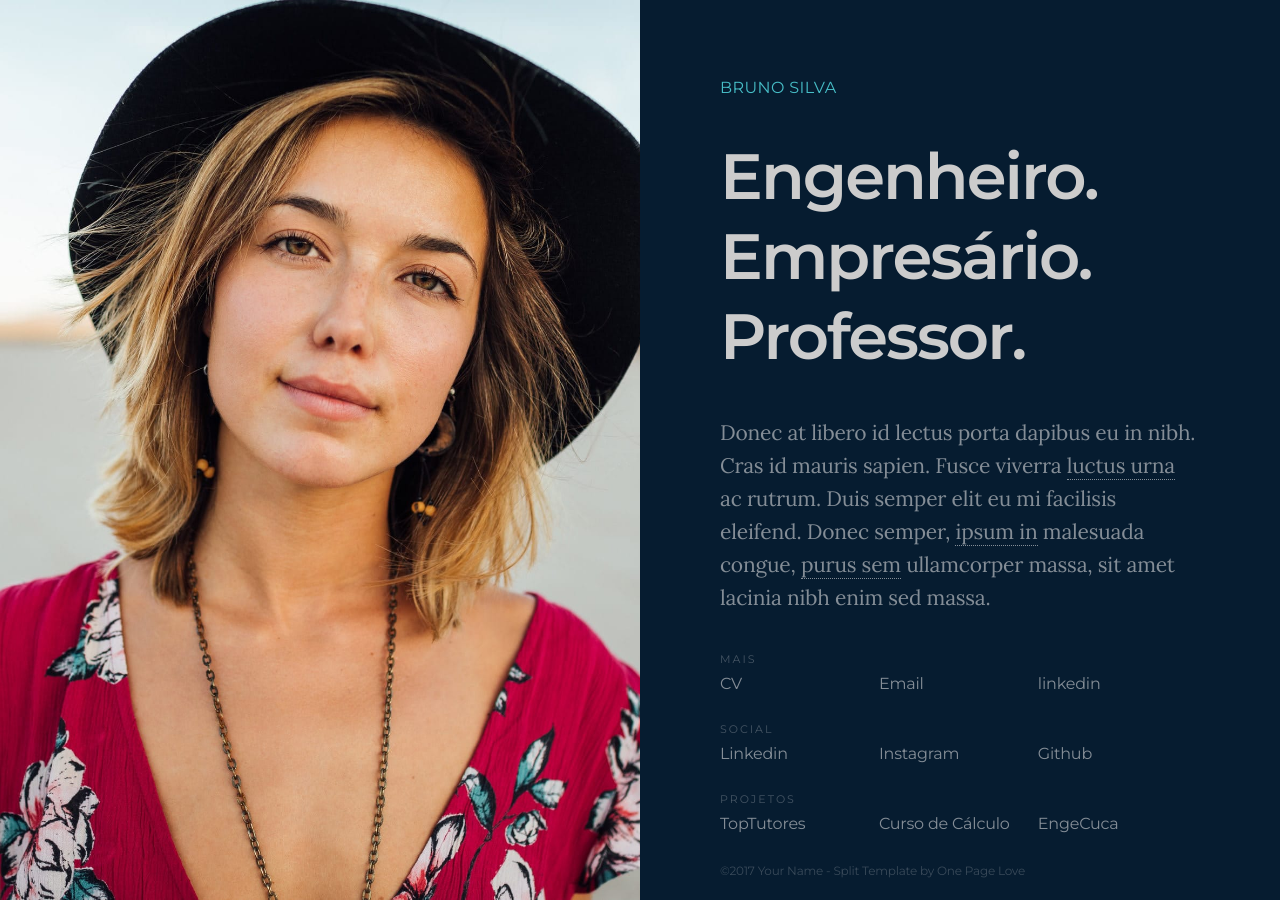
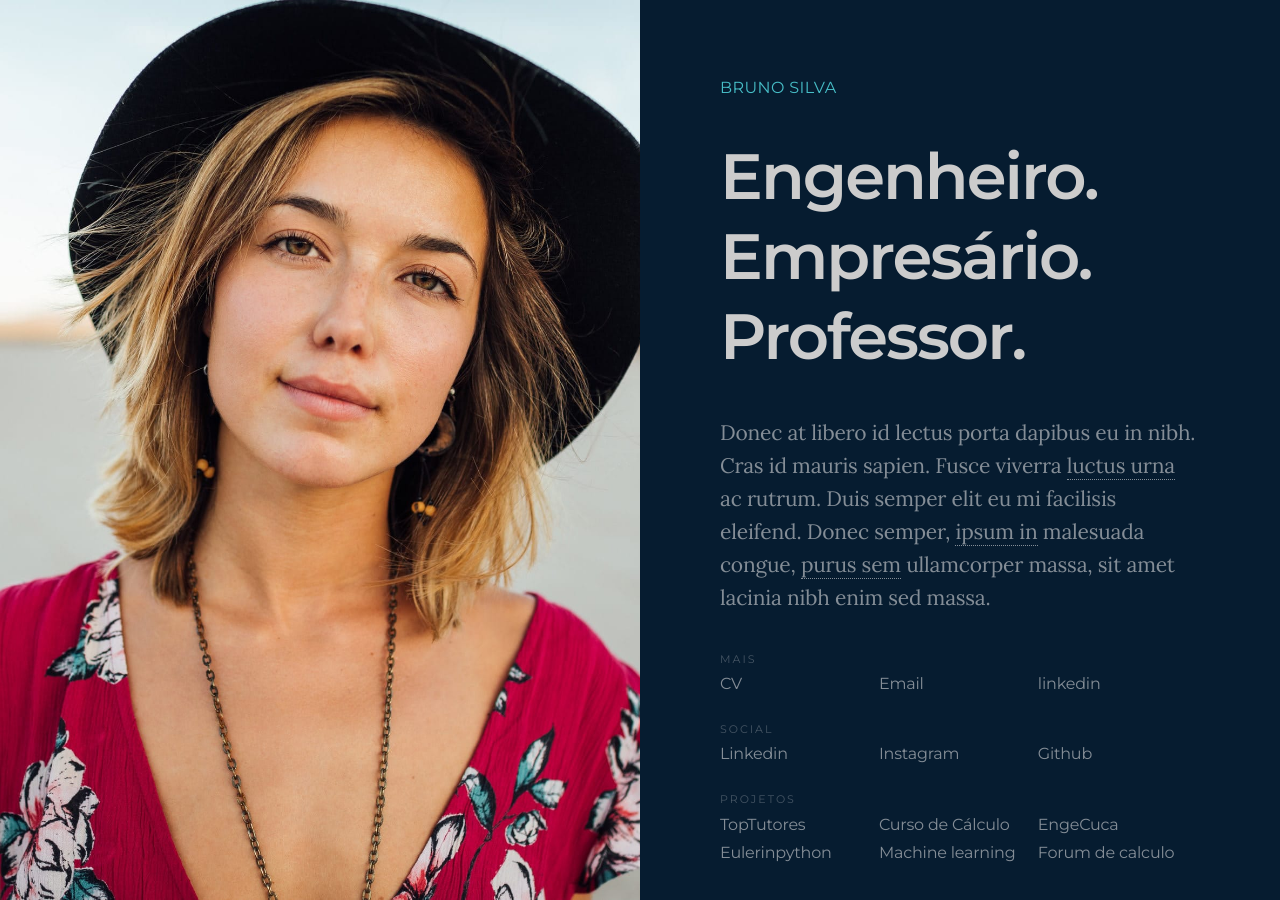
Before and after one commit to bru1987/bru1987.github.io, a Jekyll site: the page built from index.html, in a window 1280 px wide. Built offline with Jekyll 4.4.1, drawn with Linux system fonts in a browser that asks for light colours.

Commit message:
tweak #2

```diff
--- a/assets/css/split.css
+++ b/assets/css/split.css
@@ -116,6 +116,11 @@ body.page-template-page-fullsingle-split {
   body.page-template-page-fullsingle-split p {
     color: #848d96; }
 
+ul#projects {
+  line-height: 0rem;
+  margin-top: 12px;
+}
+
 .fs-split {
   width: 100vw;
   height: 100vh;
@@ -155,16 +160,16 @@ body.page-template-page-fullsingle-split {
         width: 100%;
         height: auto; } }
     .fs-split .split-content .split-content-vertically-center {
-      padding: 80px;
+      padding: 80px 80px 5px 80px;
       max-width: 640px;
       margin-top: auto;
       margin-bottom: auto; }
       @media (max-width: 1200px) {
         .fs-split .split-content .split-content-vertically-center {
-          padding: 60px; } }
+          padding: 60px 60px 5px 60px; } }
       @media (max-width: 800px) {
         .fs-split .split-content .split-content-vertically-center {
-          padding: 40px; } }
+          padding: 40px 40px 5px 40px; } }
 
 .split-intro {
   font-weight: 600;
@@ -234,7 +239,9 @@ body.page-template-page-fullsingle-split {
   display: inline-block;
 }
 
-
+.split-lists {
+  margin-bottom: 50px;
+}
 .split-credit {
   opacity: 0.4; }
   .split-credit p {
--- a/index.html
+++ b/index.html
@@ -93,10 +93,13 @@
 
 					<h3>Projetos</h3>
 
-					<ul>
+					<ul id="projects">
 						<li><a href="http://www.toptutores.com.br">TopTutores</a></li>
 						<li><a href="http://www.cursodecalculo.com.br">Curso de Cálculo</a></li>
 						<li><a href="http://www.engecuca.com.br">EngeCuca</a></li>
+						<li><a href="http://eulerinpython.com/">Eulerinpython</a></li>
+						<li><a href="http://www.cursodecalculo.com.br">Machine learning</a></li>
+						<li><a href="http://www.engecuca.com.br">Forum de calculo</a></li>
 					</ul>
 
 				</div>
```
